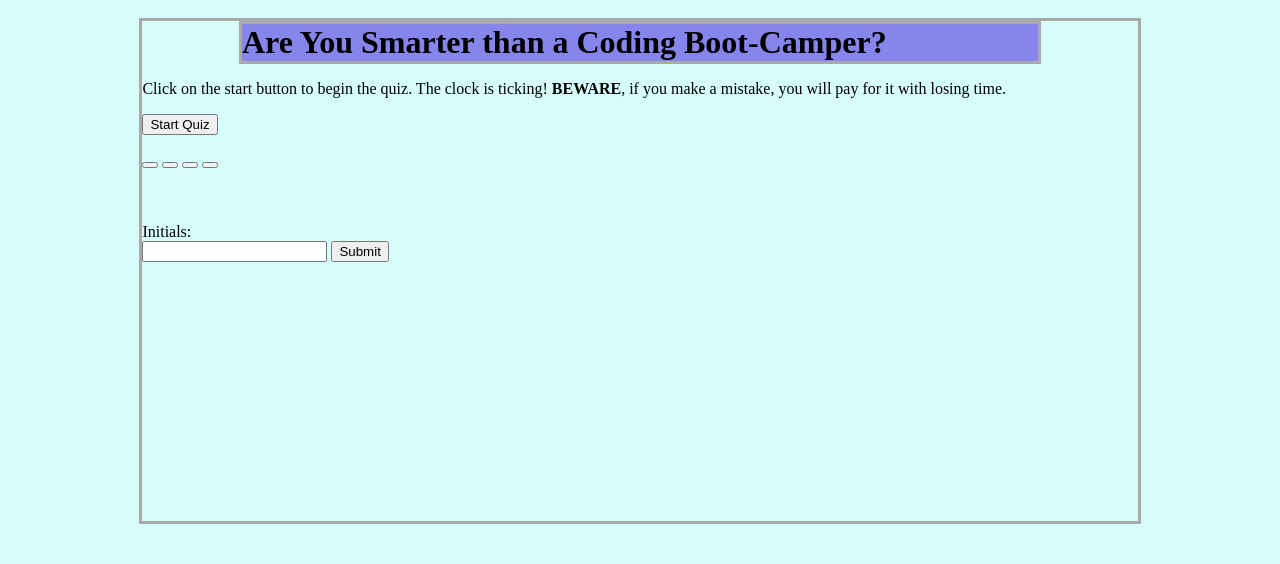
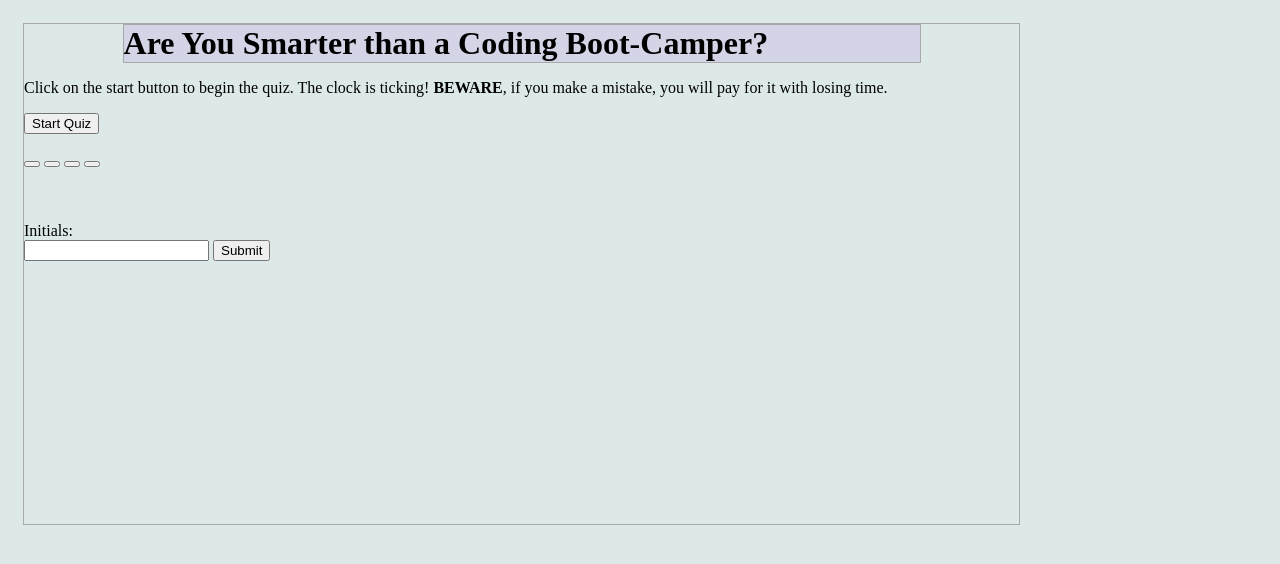
Before and after one commit to lauragupta/code-quiz, a plain HTML site: page index.html in a window 1280 px wide. Drawn offline with Linux system fonts and the light colour scheme.

Commit message:
make colors a little less ugly and modified a few styles.

```diff
--- a/assets/css/style.css
+++ b/assets/css/style.css
@@ -1,22 +1,22 @@
 body {
-    background-color: rgb(215, 252, 252);
+    background-color: rgb(221, 233, 233);
     padding: 10px;
 }
 
 .main-title {
     width: 80%;
     margin: auto;
-    background-color: rgb(133, 133, 236);
-    border: 3px darkgray solid;
+    background-color: rgb(212, 212, 231);
+    border: 1px darkgray solid;
 }
 
 .main-container {
     width: 80%;
-    margin: auto;
-    border: 3px darkgray solid;
+    margin: 5px;
+    border: 1px darkgray solid;
     height: 500px;
 }
 
-button {
-    align: center;
+.answerA {
+    visibility: hidden;
 }
```
